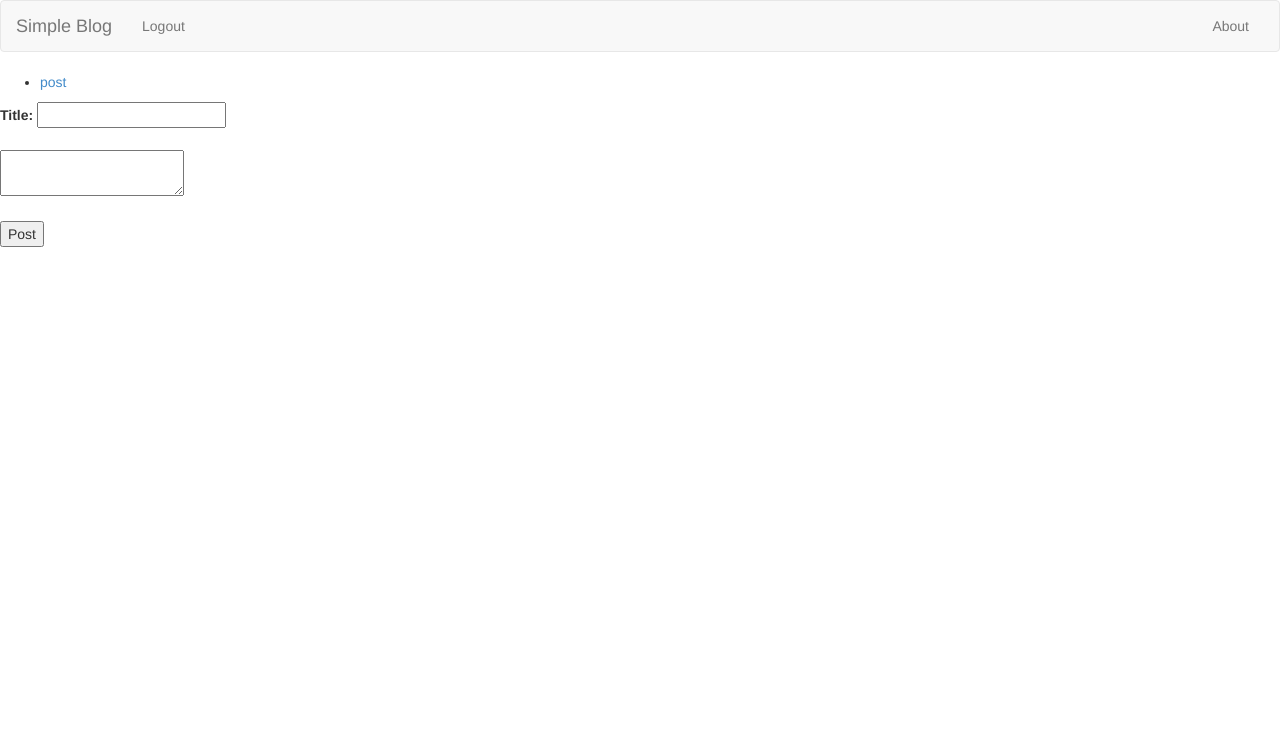
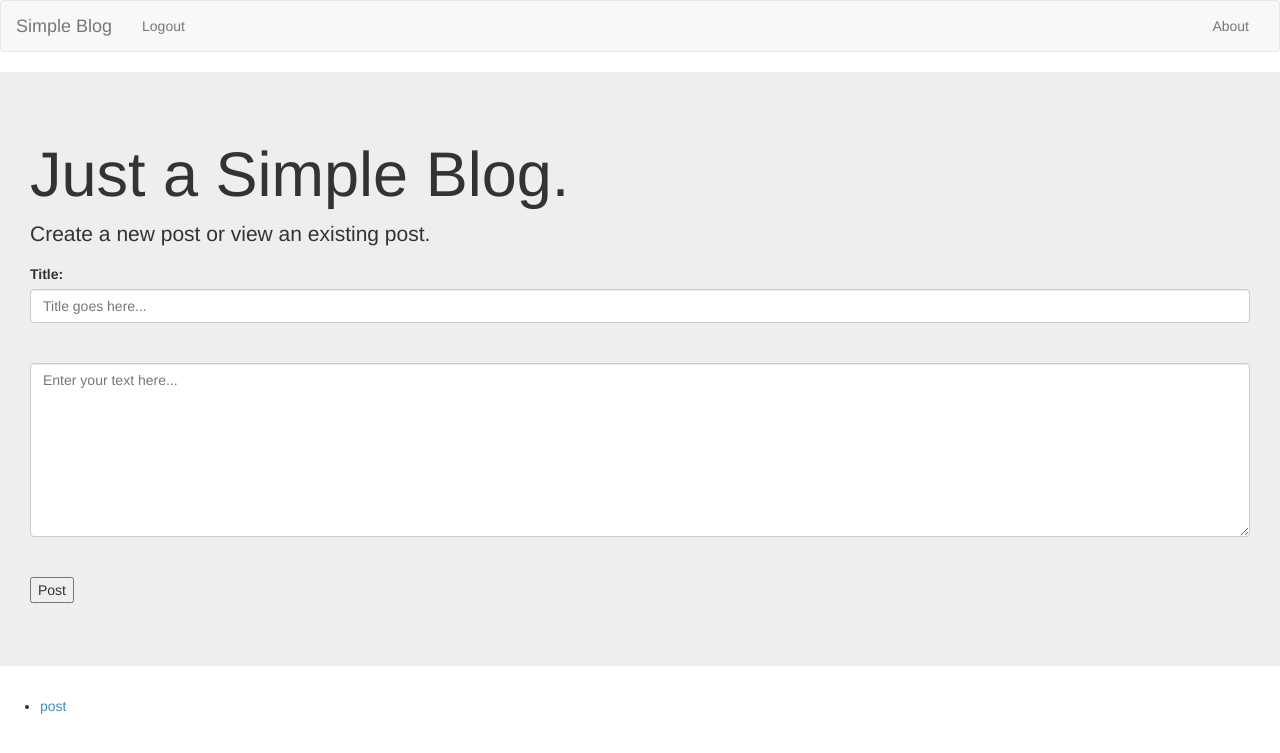
Before and after one commit to IsaacGluck/simple-blog, a Flask app: page /index in a window 1280 px wide. Shown: the top 753 px of the page. Run offline with Flask 2, Linux system fonts and the light colour scheme; data comes from the database, SQL or seed files in the repository; some libraries are stand-ins or nearby versions.

Commit message:
unfinished index

```diff
--- a/templates/index.html
+++ b/templates/index.html
@@ -7,6 +7,22 @@
 
 
 {% block main %}
+
+<div class="jumbotron">
+  <h1>Just a Simple Blog.</h1>
+  <p class="lead">Create a new post or view an existing post.</p>
+  <p>
+    <form method="POST">
+	<label for="Title">Title: </label>
+	<input class="form-control" type="text" id="Title" name="new_title" placeholder="Title goes here..."></input> <br><br>
+	<textarea class="form-control" name="new_post" rows="8" placeholder="Enter your text here..."></textarea> <br><br>
+	<button type="submit">Post</button>
+</form>
+  </p>
+</div>
+
+
+
 {% for post in post_list %}
 <ul>
 	<li><a href={{post[0]}}>{{post[1]}}</a></li>
@@ -14,10 +30,5 @@
 {% endfor %}
 
 
-<form method="POST">
-	<label for="Title">Title: </label>
-	<input type="text" id="Title" name="new_title"></input> <br><br>
-	<textarea name="new_post"></textarea> <br><br>
-	<button type="submit">Post</button>
-</form>
+
 {% endblock main %}
```
